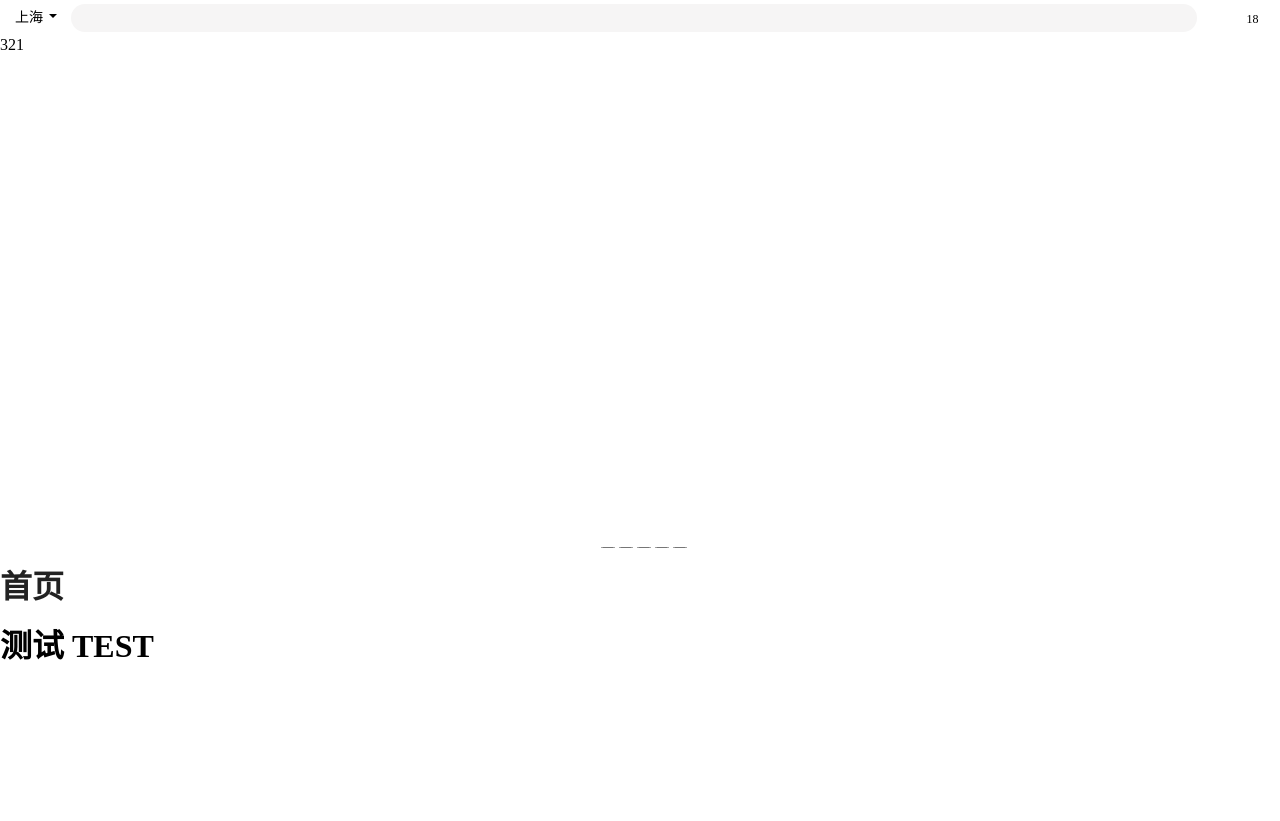
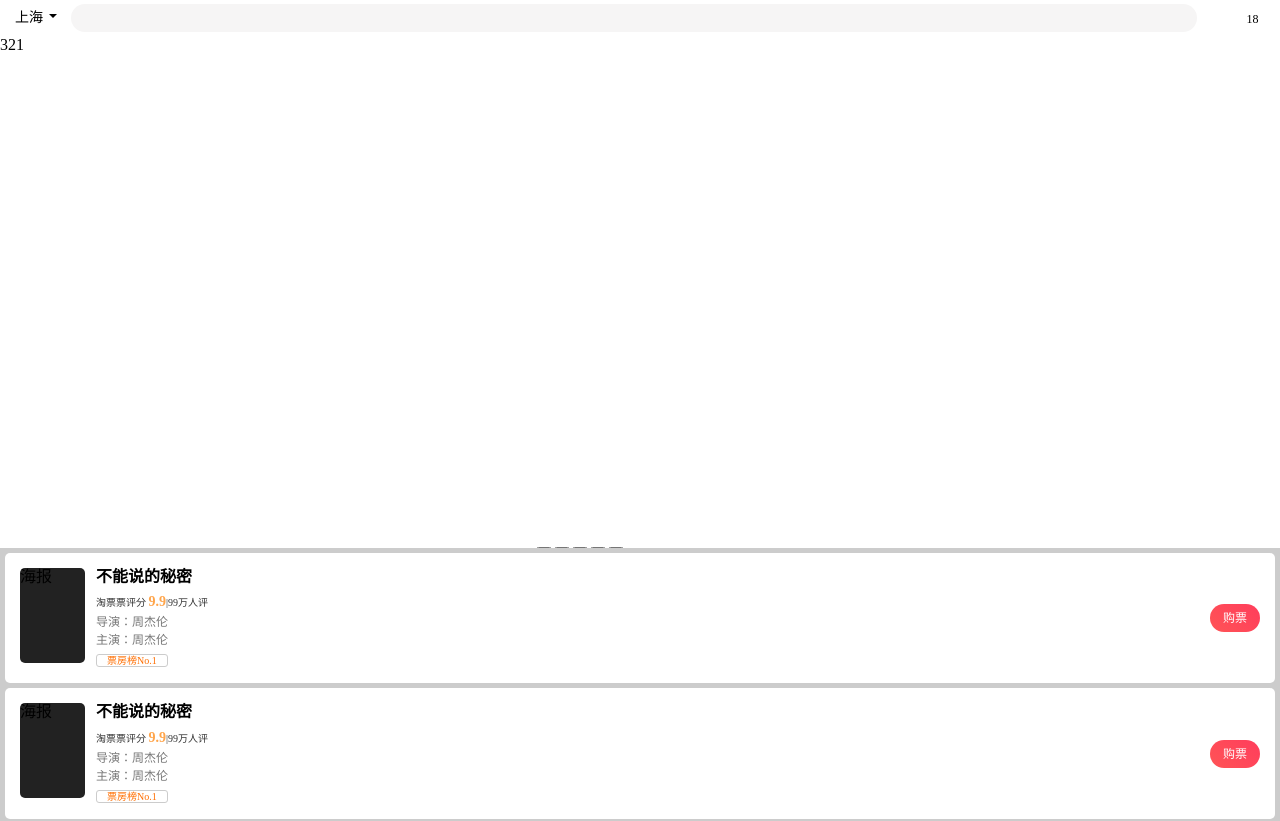
Before and after one commit to Narutosma/taopiaopiao, a React (Create React App) app: page / in a window 1280 px wide. Shown: the top 821 px of the page. Before the commit the page ends 800 px from the top, so only its background shows below. Built offline with nearby package versions, Linux system fonts and the light colour scheme; a web font is replaced by a local one.

Commit message:
影视列表内元素组件

```diff
--- /dev/null
+++ b/src/common.scss
@@ -0,0 +1,6 @@
+// 公共样式
+
+// 变量
+$dark: #000;
+$black: #333;
+$gray: #ffa54b;
--- a/src/index.js
+++ b/src/index.js
@@ -2,6 +2,8 @@ import React from 'react';
 import ReactDOM from 'react-dom';
 import App from './App';
 import "normalize.css";
+// 公共样式代码
+import "./common.scss";
 
 
 // 先用着这些图标， 后期在换
--- a/src/routers/home/Index.js
+++ b/src/routers/home/Index.js
@@ -5,6 +5,8 @@ import Test from "./components/Test";
 import ToolBar from "./components/ToolBar";
 // 轮播图区域
 import Slider from "./components/Slider";
+// 电影列表
+import MovieItem from "./components/MovieItem"
 
 class Index extends Component {
 
@@ -22,6 +24,15 @@ class Index extends Component {
                         <Slider />
                     </div>
                 </div>
+                <div className="home_movie">
+                    <MovieItem />
+                    <MovieItem />
+                    <MovieItem />
+                    <MovieItem />
+                    <MovieItem />
+                    <MovieItem />
+                    <MovieItem />
+                </div>
                 <h1 className="home">首页</h1>
                 <Test/>
             </div>
--- /dev/null
+++ b/src/routers/home/components/MovieItem/index.js
@@ -0,0 +1,27 @@
+import React, {Component} from 'react';
+
+import "./index.scss";
+
+class Index extends Component {
+    render() {
+        return (
+            <div className="movie-item">
+                <div className="movie-item-cover">海报</div>
+                <div className="movie-item-info">
+                    <div className="movie-item-name">不能说的秘密</div>
+                    <div className="movie-item-score">淘票票评分 <span>9.9</span>|99万人评</div>
+                    <div className="movie-item-director">导演：周杰伦</div>
+                    <div className="movie-item-actor">主演：周杰伦</div>
+                    <div className="movie-item-tag">
+                        <span className="tTag">票房榜No.1</span>
+                    </div>
+                </div>
+                <div className="movie-item-buy">
+                    <span>购票</span>
+                </div>
+            </div>
+        );
+    }
+}
+
+export default Index;
--- /dev/null
+++ b/src/routers/home/components/MovieItem/index.scss
@@ -0,0 +1,81 @@
+
+.movie-item{
+  display: flex;
+  padding: 15px;
+  background: #fff;
+  margin-bottom: 5px;
+  border-radius: 5px;
+
+  // 海报
+  &-cover{
+    width: 65px;
+    height: 95px;
+    border-radius: 5px;
+    margin-right: 11px;
+    background: #222;
+  }
+  // 基本信息
+  &-info{
+    flex: 1;
+  }
+
+  &-name{
+    color: #000;
+    font-size: 16px;
+    font-weight: bold;
+  }
+
+  &-score{
+    font-size: 10px;
+    color: #333;
+    margin-top: 8px;
+
+    span{
+      font-size: 14px;
+      color: #ffa54b;
+      font-weight: bold;
+    }
+  }
+
+  &-director,
+  &-actor{
+    font-size: 12px;
+    color: #777;
+  }
+
+  &-director{
+    margin-top: 6px;
+  }
+
+  &-actor{
+    margin-top: 4px;
+  }
+
+  &-tag{
+    margin-top: 2px;
+    .tTag{
+      font-size: 10px;
+      color: #ff6e00;
+      border: 1px solid #ccc;
+      border-radius: 3px;
+      padding: 0px 10px;
+    }
+  }
+  // 购买按钮
+  &-buy{
+    display: flex;
+    align-items: center;
+    span{
+      width: 50px;
+      height: 28px;
+      border-radius: 15px;
+      color: #fff;
+      text-align: center;
+      font-size: 12px;
+      line-height: 28px;
+      background-image: linear-gradient(45deg,#ff5456,#ff3d5c);
+      display: block;
+    }
+
+  }
+}
--- a/src/routers/home/index.scss
+++ b/src/routers/home/index.scss
@@ -4,7 +4,7 @@
 
 .home_slide {
   position: relative;
-  width: 100%;
+  width: 90%;
   height: 0;
   padding-bottom: 40%; }
 
@@ -14,3 +14,8 @@
   left: 0;
   bottom: 0;
   right: 0; }
+
+.home_movie{
+  padding: 5px;
+  background: #ccc;
+}
```
